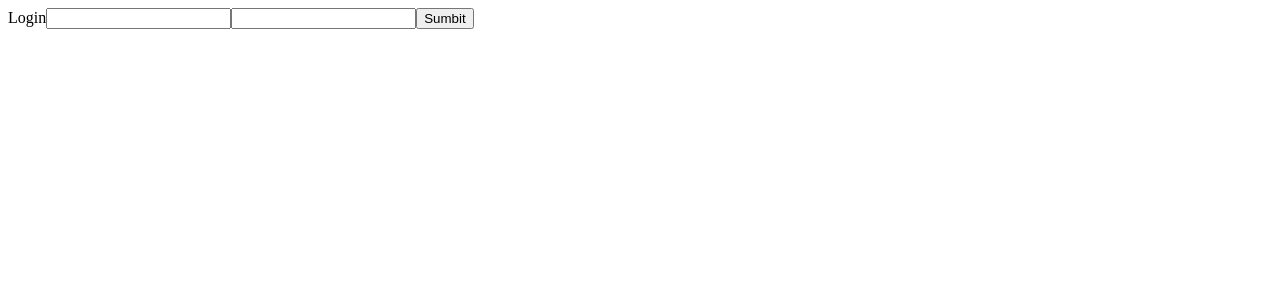
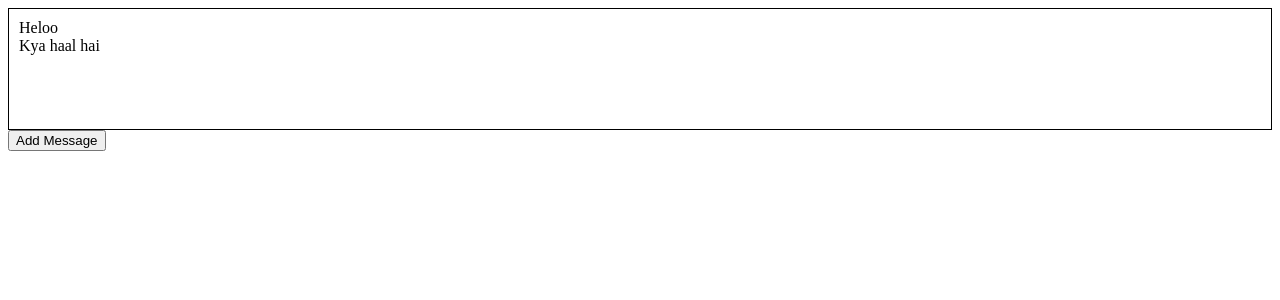
Before and after one commit to bolanpartik/learnings, a React (Vite) app in the folder React-basic/: page / in a window 1280 px wide. Shown: the top 300 px of the page. Built offline with nearby package versions, Linux system fonts and the light colour scheme.

Commit message:
add auto scroll on new msg add

```diff
--- a/React-basic/src/App.jsx
+++ b/React-basic/src/App.jsx
@@ -1,18 +1,30 @@
-import { useRef } from "react"
+import { useEffect, useRef, useState } from "react"
 
 function App() {
-  const inputRef = useRef()
+  const [messages, setMessages] = useState(["Heloo", "Kya haal hai"])
+  const [count, setCount] = useState(1)
+  const scrollRef = useRef()
 
-  function inputFocus() {
-    inputRef.current.focus()
+  const addMessage = () => {
+    setMessages(prevMessages => [...prevMessages, `Adding message number ${count}`]);
+    setCount(prevCount => prevCount + 1)
   }
+
+  useEffect(() => {
+    scrollRef.current.scrollTop = scrollRef.current.scrollHeight;
+  }, [messages])
 
   return (
     <div>
-      Login
-      <input type="text" ref={inputRef} />
-      <input type="text" />
-      <button onClick={inputFocus}>Sumbit</button>
+      <div
+        ref={scrollRef}
+        style={{ height: "100px", padding: "10px", overflowY: "scroll", border: "1px solid black" }}
+      >
+        {messages.map((msg, i) => (
+          <div key={i}>{msg}</div>
+        ))}
+      </div>
+      <button onClick={addMessage}>Add Message</button>
     </div>
   )
 }
```
